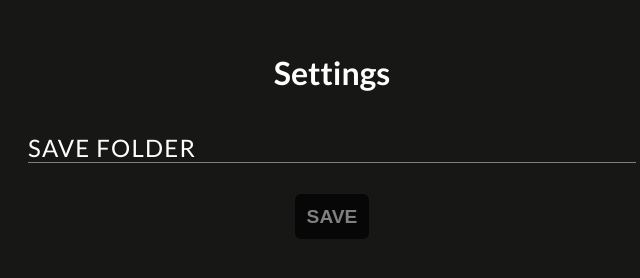
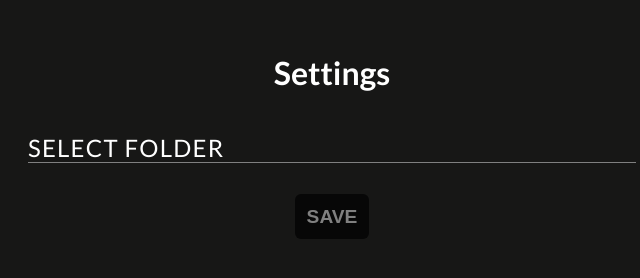
Before and after one commit to hunter-ltd/YouTube-Downloader, an Electron app: page src/html/settings.html in a window 800 px wide. Shown: the full height of the page, 68-708 px from the left. Drawn offline with Linux system fonts and the light colour scheme; no server answers.

Commit message:
Changed text of label and input box

```diff
--- a/src/html/settings.html
+++ b/src/html/settings.html
@@ -11,11 +11,14 @@
   <h1>Settings</h1>
 </div>
 <div class="input-field">
-  <input type="text" id="save-folder" name="save-folder" placeholder="e.g. ~/Downloads">
-  <label for="save-folder">Save Folder</label>
+  <input type="text" id="save-folder" name="save-folder" placeholder="Click &quot;select folder&quot; or type the path">
+  <label for="save-folder" id="save-folder-label">Select folder</label>
 </div>
 <div class="button-wrapper">
   <button type="button" id="save-btn" name="save-btn">Save</button>
 </div>
+<script>
+  require('../settings.js');
+</script>
 </body>
 </html>
```
